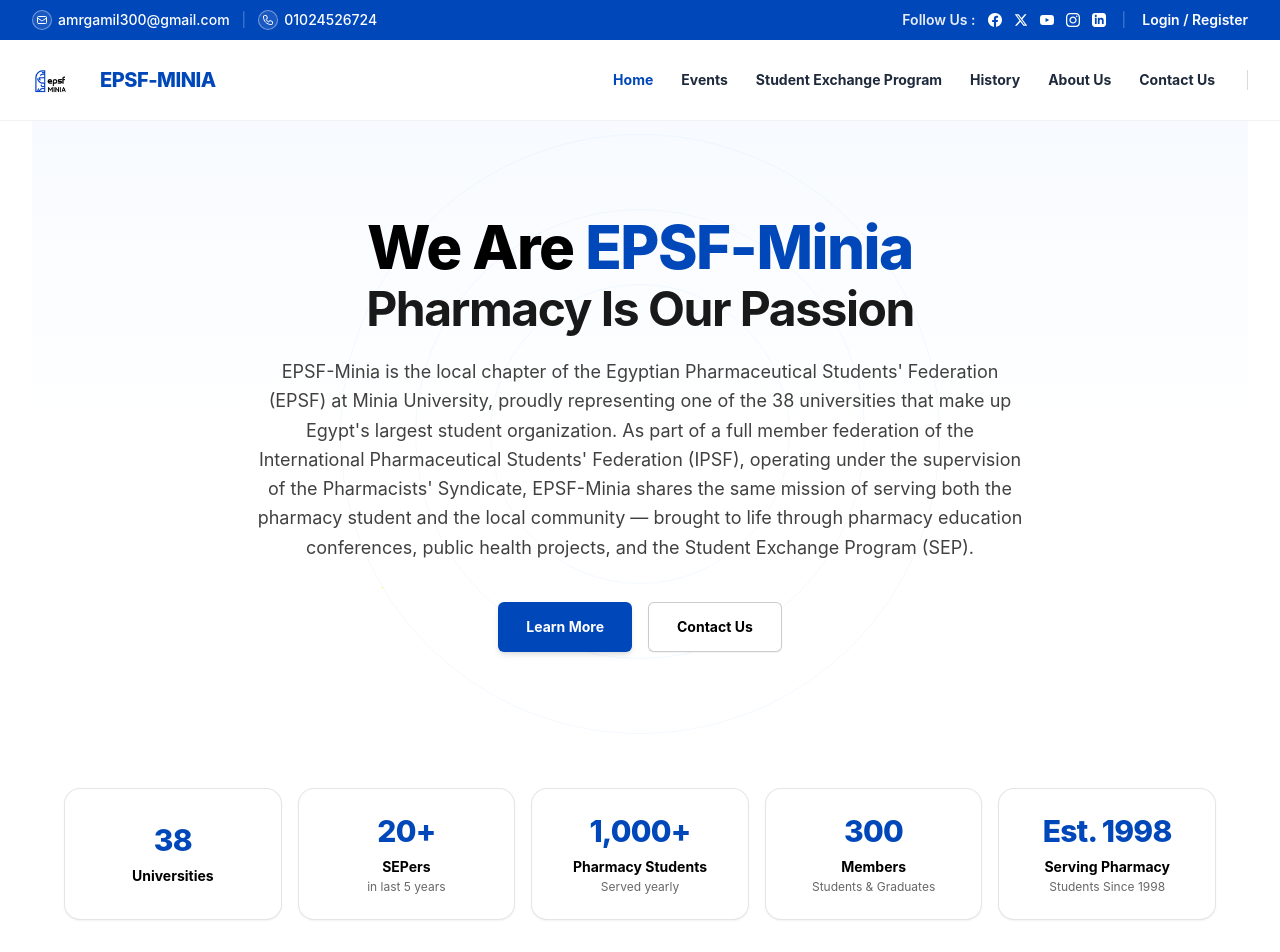
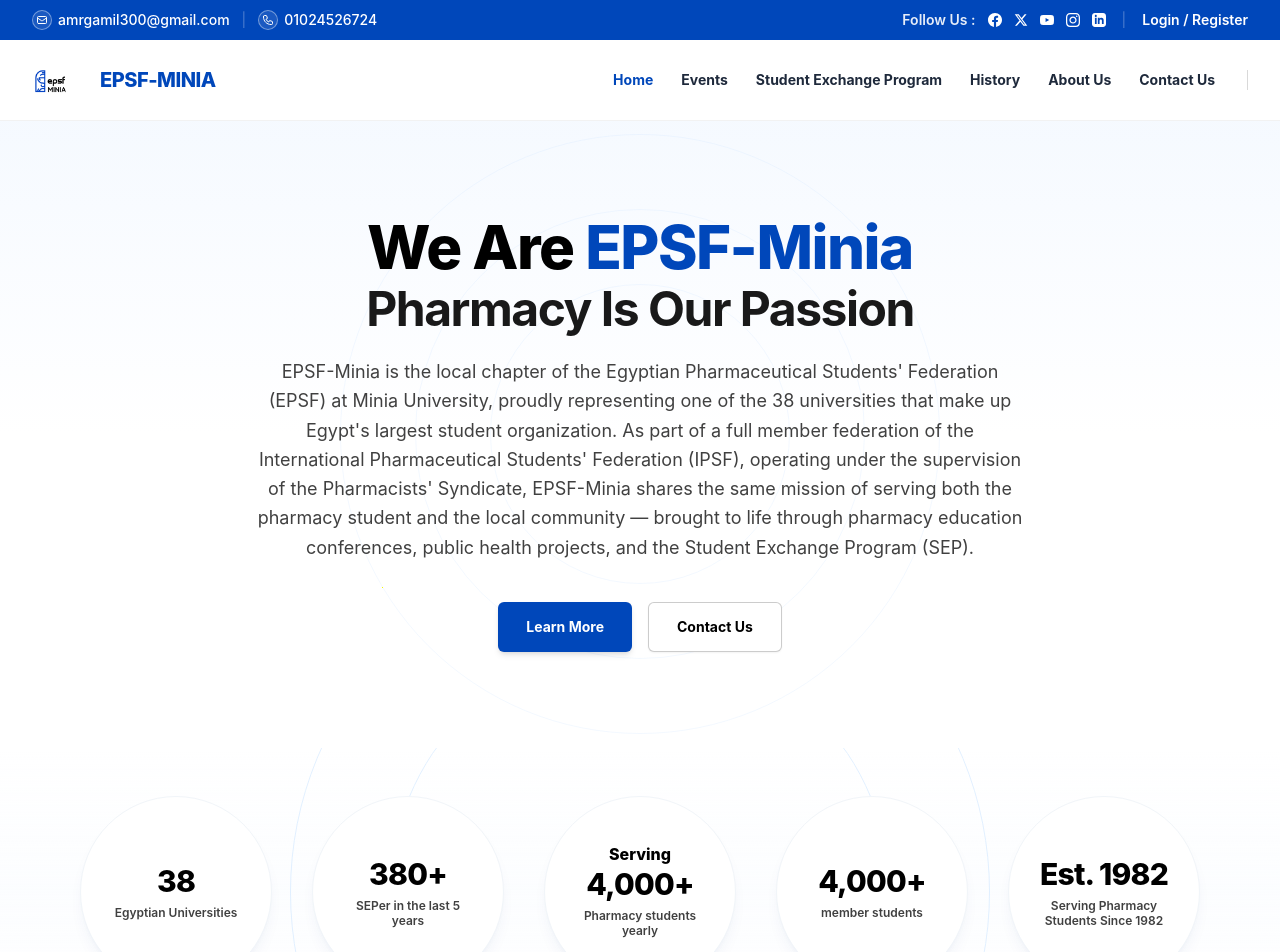
Before and after one commit to kamalalshinawi/epsf-minia, a React (Vite) app: page / in a window 1280 px wide. Shown: the top 952 px of the page. Built offline with nearby package versions, Linux system fonts and the light colour scheme.

Commit message:
feat(home): full-width hero, circular stats bubbles, and clean partners section

```diff
--- a/src/pages/Home.tsx
+++ b/src/pages/Home.tsx
@@ -17,8 +17,8 @@
 
 interface HomeStat {
   value: string
+  valueSub?: string
   label: string
-  sublabel?: string
 }
 
 interface FocusArea {
@@ -40,11 +40,11 @@
 }
 
 const STATS: HomeStat[] = [
-  { value: '38', label: 'Universities' },
-  { value: '20+', label: 'SEPers', sublabel: 'in last 5 years' },
-  { value: '1,000+', label: 'Pharmacy Students', sublabel: 'Served yearly' },
-  { value: '300', label: 'Members', sublabel: 'Students & Graduates' },
-  { value: 'Est. 1998', label: 'Serving Pharmacy', sublabel: 'Students Since 1998' },
+  { value: '38', label: 'Egyptian Universities' },
+  { value: '380+', label: 'SEPer in the last 5 years' },
+  { value: 'Serving', valueSub: '4,000+', label: 'Pharmacy students yearly' },
+  { value: '4,000+', label: 'member students' },
+  { value: 'Est. 1982', label: 'Serving Pharmacy Students Since 1982' },
 ]
 
 const FOCUS_AREAS: FocusArea[] = [
@@ -140,8 +140,8 @@
 
 export const Home = (): React.JSX.Element => (
   <div className="-my-12">
-    {/* 1. Hero Section */}
-    <section className="relative overflow-hidden bg-gradient-to-b from-blue-50/50 via-white to-white py-16 sm:py-20 lg:py-24">
+    {/* 1. Hero Section (Full Width) */}
+    <section className="relative left-1/2 w-screen -translate-x-1/2 overflow-hidden bg-gradient-to-b from-blue-50/60 via-white to-white py-16 sm:py-20 lg:py-24">
       {/* Decorative concentric background rings */}
       <div className="absolute inset-0 flex items-center justify-center opacity-30 pointer-events-none">
         <div className="h-[600px] w-[600px] rounded-full border border-blue-200/60" />
@@ -178,21 +178,37 @@
       </div>
     </section>
 
-    {/* 2. Stats / Highlights Row */}
-    <section className="mx-auto max-w-7xl px-6 py-10 sm:px-8">
-      <div className="grid grid-cols-2 gap-4 sm:grid-cols-3 lg:grid-cols-5">
-        {STATS.map(({ value, label, sublabel }) => (
+    {/* 2. Stats / Highlights Row — Circular White Bubbles */}
+    <section className="relative left-1/2 w-screen -translate-x-1/2 overflow-hidden bg-gradient-to-b from-white via-blue-50/20 to-white py-12 border-b border-black/5">
+      {/* Decorative background ring behind bubbles matching reference */}
+      <div className="absolute inset-0 flex items-center justify-center opacity-25 pointer-events-none">
+        <div className="h-[700px] w-[700px] rounded-full border border-blue-300" />
+        <div className="absolute h-[500px] w-[500px] rounded-full border border-blue-300" />
+      </div>
+
+      <div className="relative mx-auto max-w-7xl px-4 sm:px-6 lg:px-8">
+        <div className="flex flex-wrap justify-center items-center gap-6 sm:gap-8 lg:gap-10">
+          {STATS.map(({ value, valueSub, label }) => (
             <div
               key={label}
-            className="flex flex-col items-center justify-center rounded-2xl border border-black/10 bg-white p-6 text-center shadow-xs transition-transform hover:scale-[1.03]"
+              className="flex h-40 w-40 sm:h-44 sm:w-44 lg:h-48 lg:w-48 flex-col items-center justify-center rounded-full border border-slate-100 bg-white p-4 text-center shadow-lg shadow-blue-900/5 transition-all duration-300 hover:scale-105 hover:shadow-xl shrink-0"
             >
-            <span className="text-3xl font-extrabold tracking-tight text-[#0047ba]">
+              {valueSub ? (
+                <>
+                  <span className="text-sm sm:text-base font-extrabold text-black leading-none">{value}</span>
+                  <span className="text-2xl sm:text-3xl font-extrabold tracking-tight text-black mt-1">{valueSub}</span>
+                </>
+              ) : (
+                <span className="text-2xl sm:text-3xl font-extrabold tracking-tight text-black">
                   {value}
                 </span>
-            <span className="mt-2 text-xs sm:text-sm font-bold text-black">{label}</span>
-            {sublabel && <span className="text-xs text-black/60 mt-0.5">{sublabel}</span>}
+              )}
+              <span className="mt-1.5 text-[11px] sm:text-xs font-semibold leading-tight text-black/75 max-w-[130px]">
+                {label}
+              </span>
             </div>
           ))}
+        </div>
       </div>
     </section>
 
@@ -306,8 +322,8 @@
       </div>
     </section>
 
-    {/* 6. Partners and Collaborations Section */}
-    <section className="bg-slate-50/60 py-16 sm:py-20">
+    {/* 6. Partners and Collaborations Section (Clean White Background) */}
+    <section className="bg-white py-16 sm:py-20">
       <div className="mx-auto max-w-7xl px-6 sm:px-8 lg:px-10 text-center">
         <h2 className="text-3xl font-extrabold tracking-tight text-black sm:text-4xl">
           Partners <span className="text-[#0047ba]">and</span> Collaborations:
```
Lines whose indentation alone changed are shown as unchanged.
